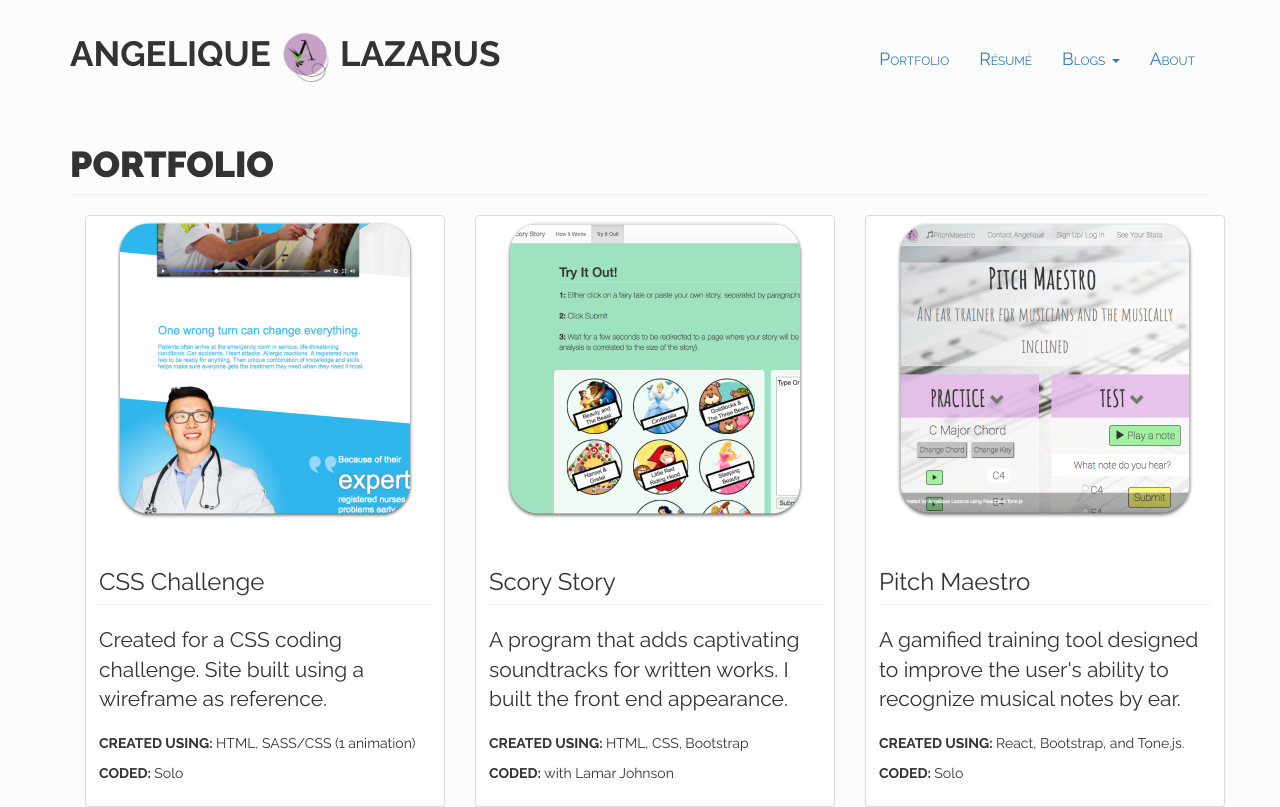
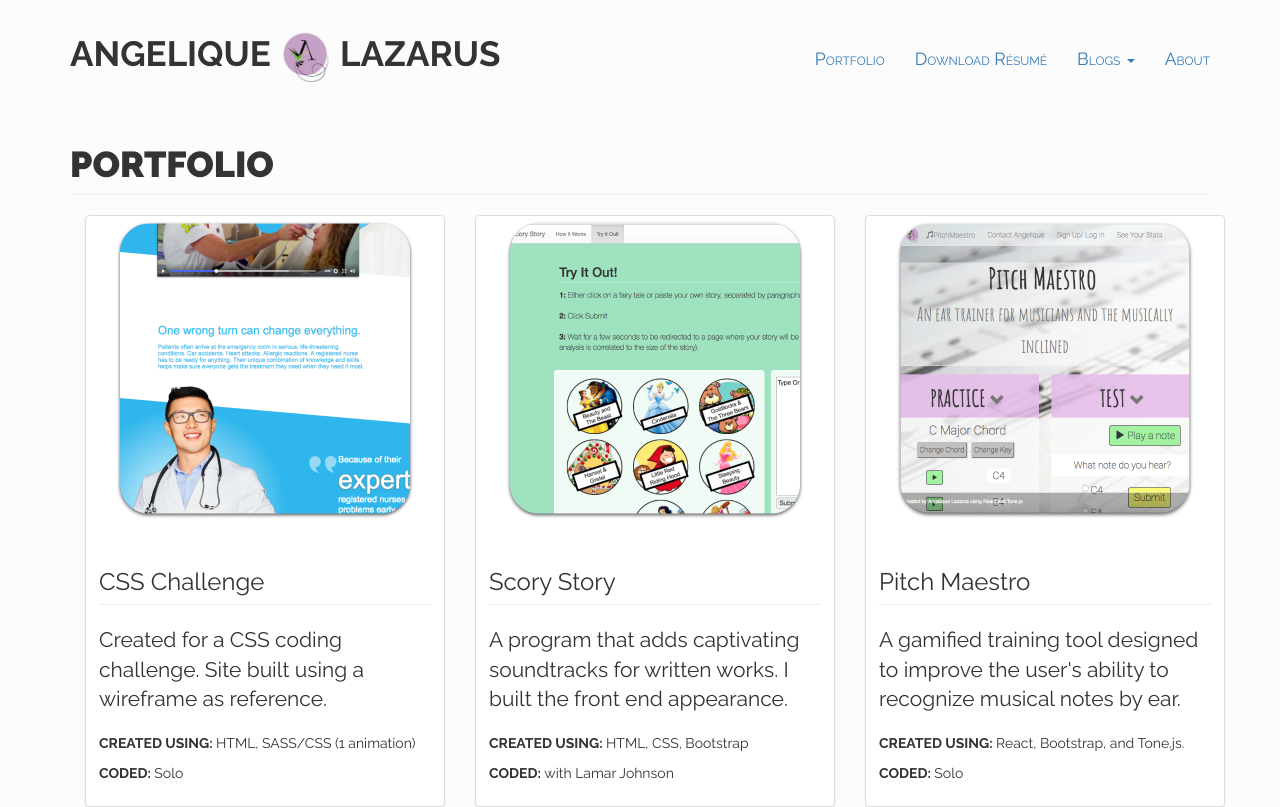
Before and after one commit to javathehut/Portfolio, a React (Create React App) app: page / in a window 1280 px wide. Shown: the top 807 px of the page. Built offline with nearby package versions, Linux system fonts and the light colour scheme.

Commit message:
fixing navbar

```diff
--- a/package.json
+++ b/package.json
@@ -6,6 +6,7 @@
     "react": "^15.6.1",
     "react-bootstrap": "^0.31.0",
     "react-dom": "^15.6.1",
+    "react-responsive-navbar": "^1.0.11",
     "react-router": "^3.0.2",
     "react-scripts": "1.0.10"
   },
--- a/src/App.js
+++ b/src/App.js
@@ -1,6 +1,7 @@
 import React, { Component } from 'react';
 import './App.css';
 import { Navbar, NavItem, Nav, MenuItem, NavDropdown } from 'react-bootstrap';
+// import ResponsiveMenu from 'react-responsive-navbar';
 import { Link } from 'react-router';
 import logo from './images/angelLogo.png';
 
@@ -12,13 +13,10 @@ class App extends Component {
           <Navbar bsStyle="" /*This just takes away some of the default styling*/>
             <Navbar.Header className="brand">
               ANGELIQUE <Link to="/"><img className="logo" src={logo} alt="Angelique Lazarus logo" /></Link> LAZARUS
-            <Navbar.Toggle  className="toggler" /*This makes sure there's a hamburger on mobile*//>
-
             </Navbar.Header>
-            <Navbar.Collapse>
               <Nav pullRight className="customNav">
                 <NavItem eventKey={1}><Link to="/">Portfolio</Link></NavItem>
-                <NavItem eventKey={2} href="https://drive.google.com/open?id=0B3KezJtvS9TAemNqTV9tcWJmVm8" target="_blank">Résumé</NavItem>
+                <NavItem eventKey={2} href="https://drive.google.com/open?id=0B3KezJtvS9TAemNqTV9tcWJmVm8" target="_blank">Download Résumé</NavItem>
                 <NavDropdown eventKey={3} title="Blogs" id="basic-nav-dropdown">
                   <MenuItem eventKey={3.1} href="http://chocolatycoding.com" target="_blank">Chocolaty Coding</MenuItem>
                   <MenuItem divider />
@@ -28,7 +26,7 @@ class App extends Component {
                 </NavDropdown>
                 <NavItem eventKey={5}><Link to="about">About</Link></NavItem>
               </Nav>
-            </Navbar.Collapse>
+
           </Navbar>
         </div>
         <div className="container">
```
Also changed, not shown: 1 other file (tests, documents, lock files or other folders).
